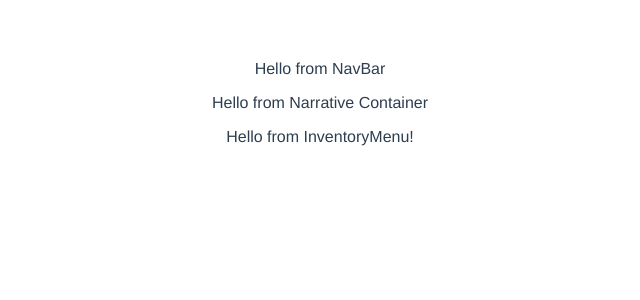
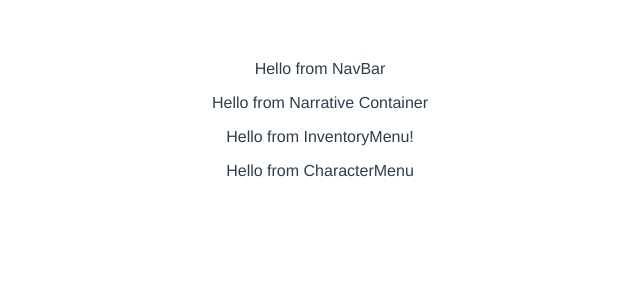
Before and after one commit to kshieldsDTS/vue-rpg, a Vue app: page / in a window 1280 px wide. Shown: the top 300 px of the page, without its empty margins (320-960 px from the left). Built offline with nearby package versions, Linux system fonts and the light colour scheme.

Commit message:
initialize CharacterMenu component

```diff
--- a/src/App.vue
+++ b/src/App.vue
@@ -2,6 +2,7 @@
   <NavBar />
   <NarrativeContainer />
   <InventoryMenu />
+  <CharacterMenu />
 </template>
 
 <script>
@@ -9,13 +10,15 @@
 import NavBar from './components/NavBar.vue'
 import NarrativeContainer from './components/NarrativeContainer.vue'
 import InventoryMenu from './components/InventoryMenu.vue'
+import CharacterMenu from './components/CharacterMenu.vue'
 
 export default {
   name: 'App',
   components: {
     NavBar,
     NarrativeContainer,
-    InventoryMenu
+    InventoryMenu,
+    CharacterMenu
   }
 }
 </script>
--- /dev/null
+++ b/src/components/CharacterMenu.vue
@@ -0,0 +1,13 @@
+<template>
+  <p>Hello from CharacterMenu</p>
+</template>
+
+<script>
+export default {
+    name: 'CharacterMenu'
+}
+</script>
+
+<style>
+
+</style>
```
